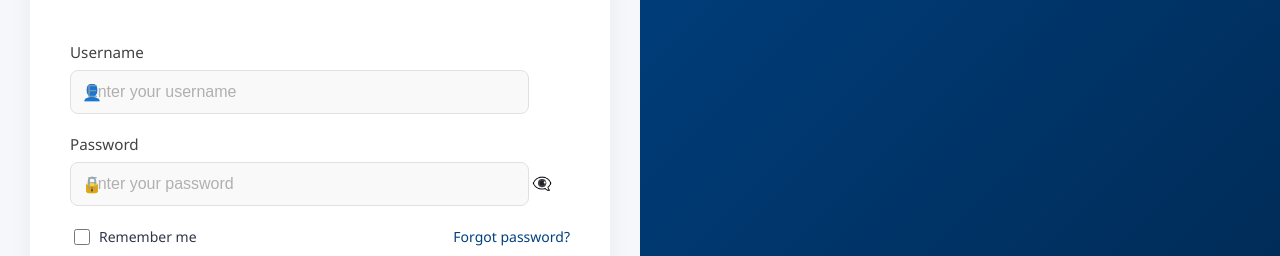
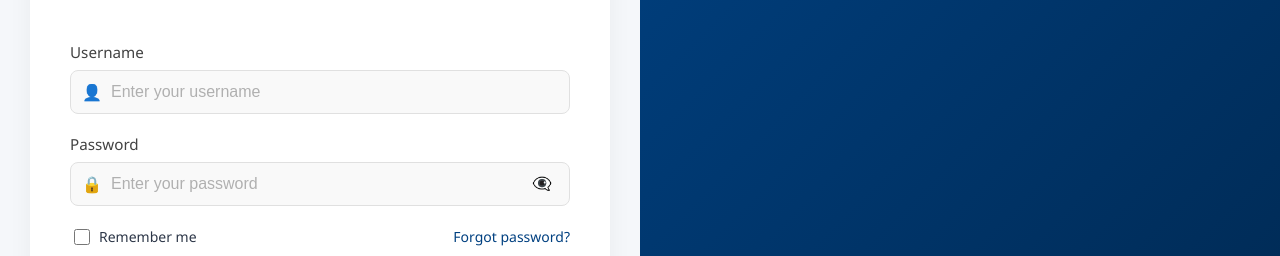
Before and after one commit to GaneshGond/kindshare, a React (Vite) app: page /login in a window 1280 px wide. Shown: the part 250-506 px from the top of the page. Built offline with nearby package versions, Linux system fonts and the light colour scheme.

Commit message:
input feild

```diff
--- a/src/styles/DonateCash.css
+++ b/src/styles/DonateCash.css
@@ -52,7 +52,7 @@
 
 .form-group input,
 .form-group select {
-  padding: 12px 16px;
+  /* padding: 12px 16px; */
   border: 1px solid #e0e0e0;
   border-radius: 8px;
   font-size: 1rem;
```
